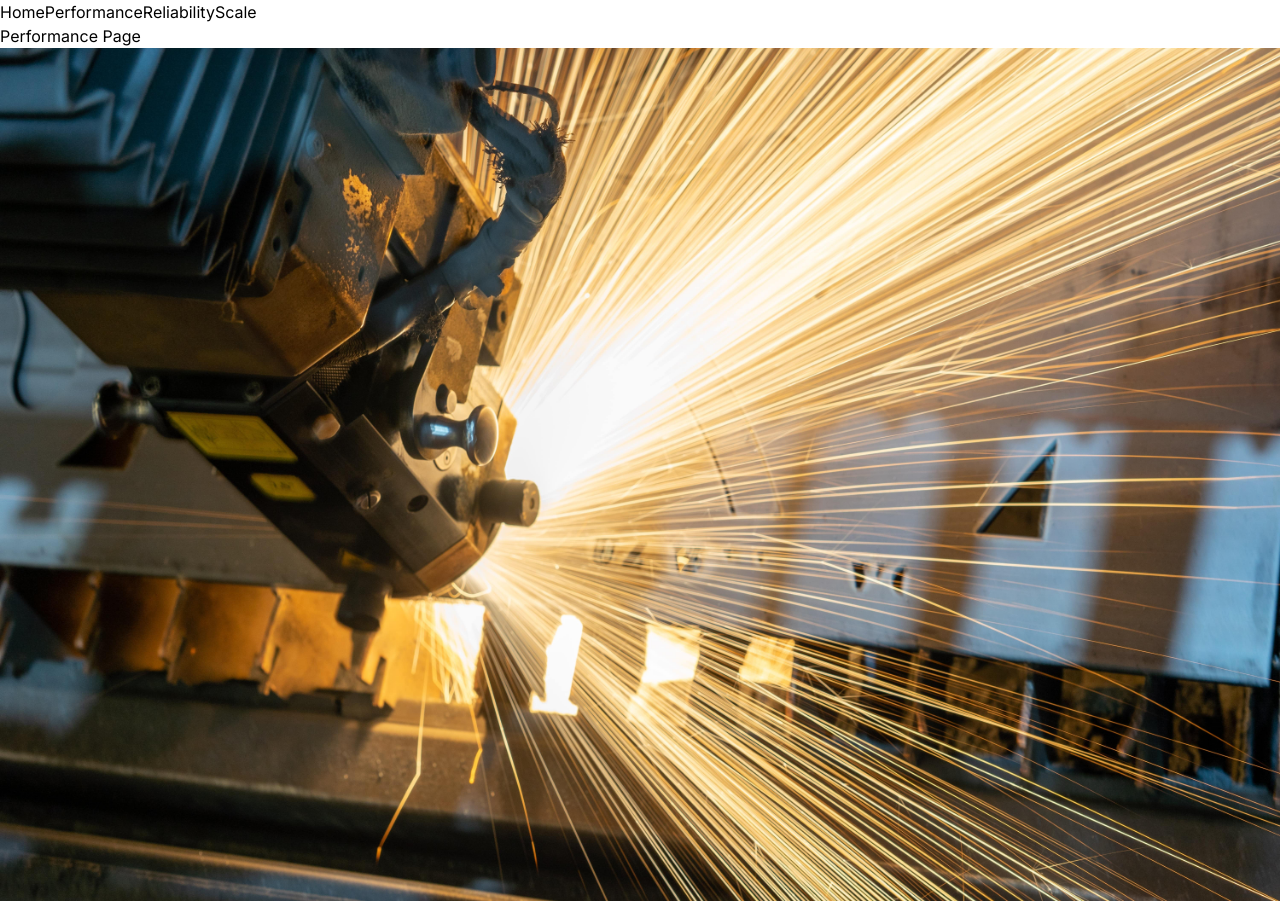
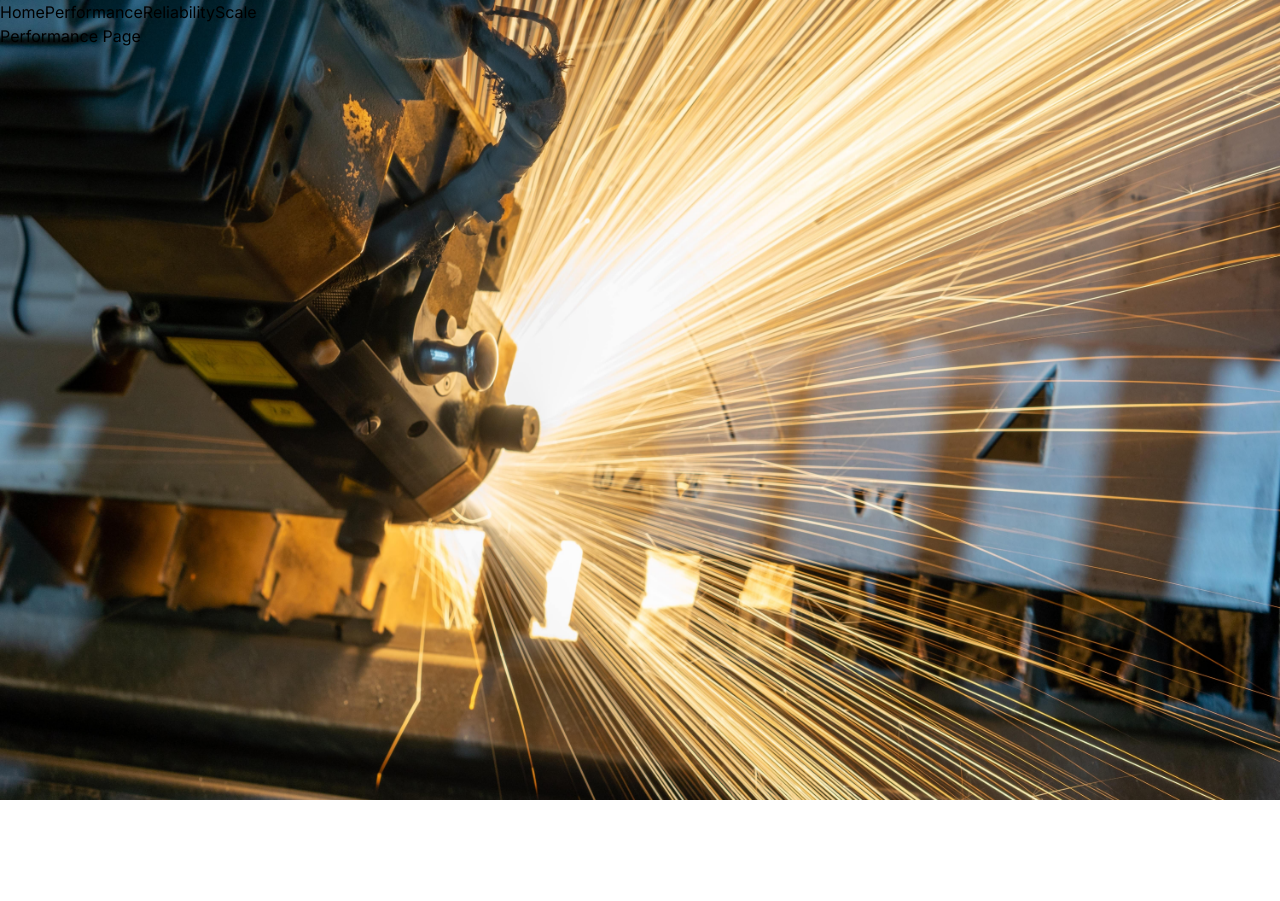
Before and after one commit to ahmet-ustun/udemy-nextjs-app-router, a Next.js app: page /performance in a window 1280 px wide. After the commit the page ends 800 px from the top, so only its background shows below. Built offline with nearby package versions, Linux system fonts and the light colour scheme.

Commit message:
feat: Implement lazy loading for page images

```diff
--- a/src/app/page.tsx
+++ b/src/app/page.tsx
@@ -5,7 +5,14 @@ export default function Home() {
   return (
     <div>
       Home Page
-      <Image alt="image for home page" src={homeImg} />
+      <div className="absolute -z-10 inset-0">
+        <Image
+          alt="image for home page"
+          src={homeImg}
+          fill
+          style={{ objectFit: "cover" }}
+        />
+      </div>
     </div>
   );
 }
--- a/src/app/performance/page.tsx
+++ b/src/app/performance/page.tsx
@@ -5,7 +5,14 @@ export default function PerformancePage() {
   return (
     <div>
       Performance Page
-      <Image alt="image for performance page" src={performanceImg} />
+      <div className="absolute -z-10 inset-0">
+        <Image
+          alt="image for performance page"
+          src={performanceImg}
+          fill
+          style={{ objectFit: "cover" }}
+        />
+      </div>
     </div>
   );
 }
--- a/src/app/reliability/page.tsx
+++ b/src/app/reliability/page.tsx
@@ -5,7 +5,14 @@ export default function ReliabilityPage() {
   return (
     <div>
       Reliability Page
-      <Image alt="image for reliability page" src={reliabilityImg} />
+      <div className="absolute -z-10 inset-0">
+        <Image
+          alt="image for reliability page"
+          src={reliabilityImg}
+          fill
+          style={{ objectFit: "cover" }}
+        />
+      </div>
     </div>
   );
 }
--- a/src/app/scale/page.tsx
+++ b/src/app/scale/page.tsx
@@ -5,7 +5,14 @@ export default function ScalePage() {
   return (
     <div>
       Scale Page
-      <Image alt="image for scale page" src={scaleImg} />
+      <div className="absolute -z-10 inset-0">
+        <Image
+          alt="image for scale page"
+          src={scaleImg}
+          fill
+          style={{ objectFit: "cover" }}
+        />
+      </div>
     </div>
   );
 }
```
